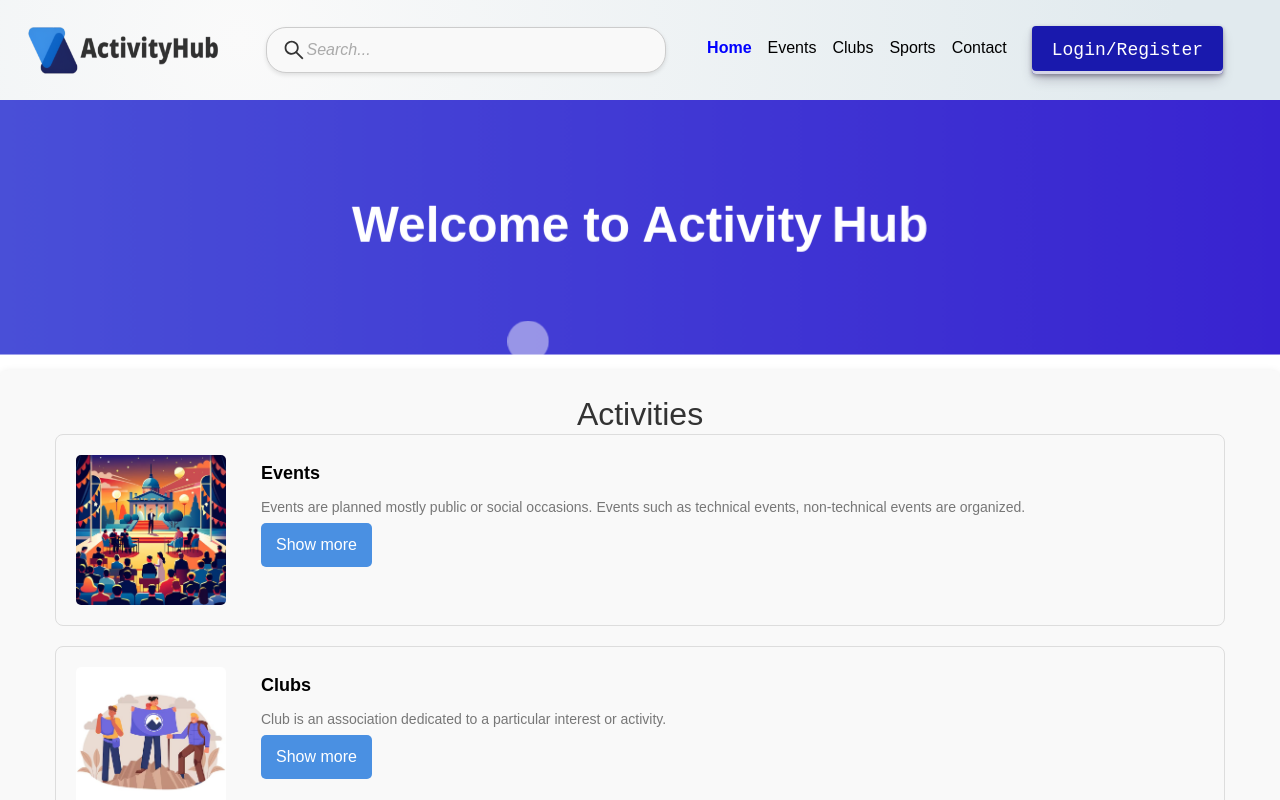
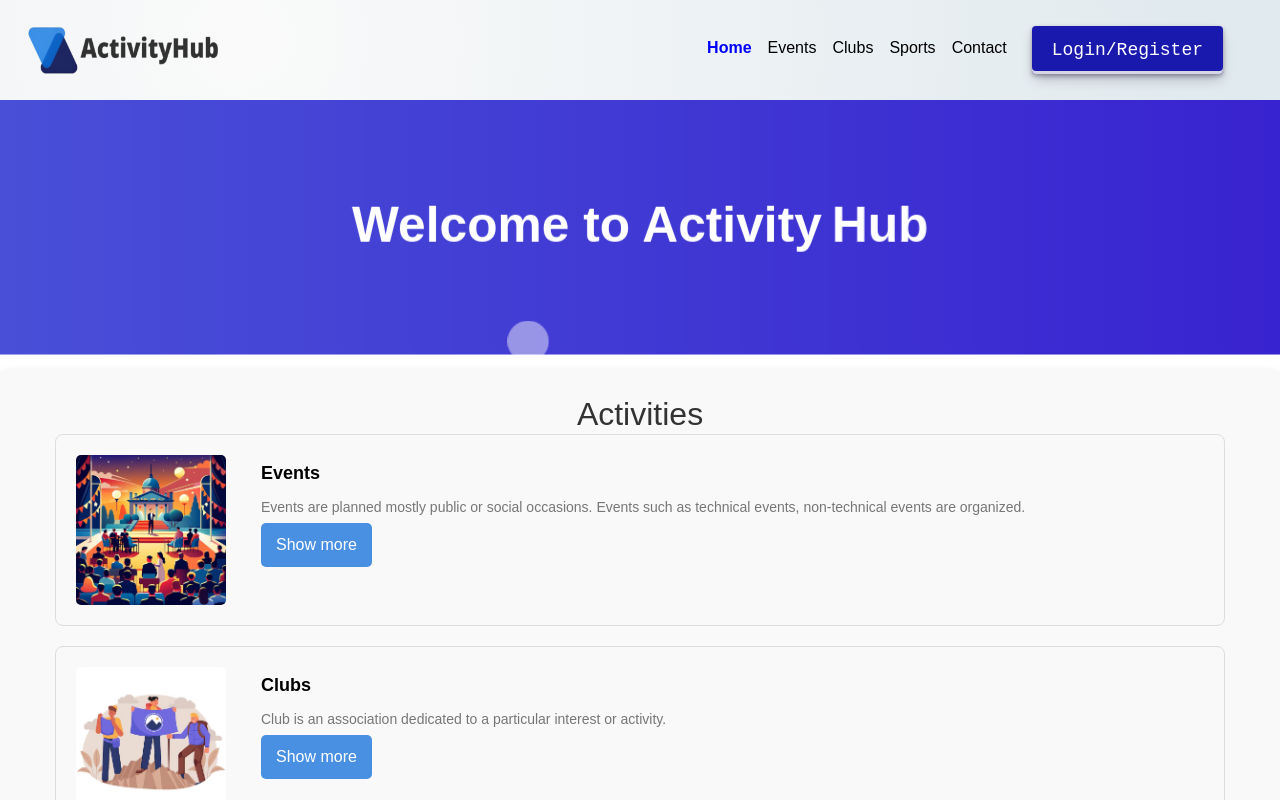
Before and after one commit to Rohith1888/JFSD_ACTIVITY_HUB, a React (Create React App) app: page / in a window 1280 px wide. Built offline with nearby package versions, Linux system fonts and the light colour scheme.

Commit message:
rectified issues

```diff
--- a/src/components/Admin_module/AllEvents.jsx
+++ b/src/components/Admin_module/AllEvents.jsx
@@ -147,6 +147,8 @@ const handleViewRegisteredStudents = async (eventId) => {
         clubId,
         organizerEmail,
         eventImage: newImage,
+        points: newEvent.points,
+        penalty: newEvent.penalty,
       });
 
       if (response.data === 'Event already exists') {
--- a/src/components/Modal.jsx
+++ b/src/components/Modal.jsx
@@ -6,6 +6,8 @@ const Modal = ({ isOpen, onClose, card, onJoin, onLeave, isUserMember }) => {
   if (!isOpen) return null;
 
   const handleAction = () => {
+    console.log(card);
+
     if (isUserMember) {
       onLeave();
     } else {
@@ -39,8 +41,10 @@ const Modal = ({ isOpen, onClose, card, onJoin, onLeave, isUserMember }) => {
             <h2 className="modal-heading">{card.name}</h2>
             <p className="modal-description">{card.description}</p>
             <p><strong>Venue:</strong> {card.venue || "Not specified"}</p>
-            <p><strong>Founded:</strong> {card.founded || "N/A"}</p>
-            <p><strong>Members:</strong> {card.members || "N/A"}</p>
+            <p><strong>Category:</strong> {card.category || "N/A"}</p>
+            <p><strong>Members:</strong> {card.numberOfStudents || "N/A"}</p>
+            <p><strong>Contact Mail:</strong> {card.clubMail || "N/A"}</p>
+
           </div>
         </div>
       </div>
--- a/src/components/NavBar.jsx
+++ b/src/components/NavBar.jsx
@@ -72,12 +72,7 @@ function Navbar({ user, isLoggedIn, handleLogout }) {
           </Link>
         </div>
 
-        <div className="header__content__search">
-          <div className="search__container">
-            <AiOutlineSearch className="search__icon" />
-            <input type="text" placeholder="Search..." className="search__input" />
-          </div>
-        </div>
+
 
         <nav className={`header__content__nav ${menuOpen ? "isMenu" : ""}`}>
           <ul className="nav_menu">
--- a/src/components/css/card.css
+++ b/src/components/css/card.css
@@ -62,13 +62,15 @@
 .card-ev:hover {
     transform: scale(1.05); /* Slight zoom on hover without affecting other cards */
     z-index: 1;
-    box-shadow: 0 8px 16px rgba(0, 0, 0, 0.2); /* Add shadow effect */
+    box-shadow: 0 8px 16px rgba(0, 0, 0, 0.2);
+    cursor: pointer;/* Add shadow effect */
 }
 
 /* Only make scrollable if content overflows */
 .card-ev:hover .card-description {
     max-height: 150px; /* Expand the description area when hovered */
-    overflow-y: auto; /* Enable vertical scrolling only if content overflows */
+    overflow-y: auto;
+    cursor: pointer; /* Enable vertical scrolling only if content overflows */
 }
 
 .card-button {
```
